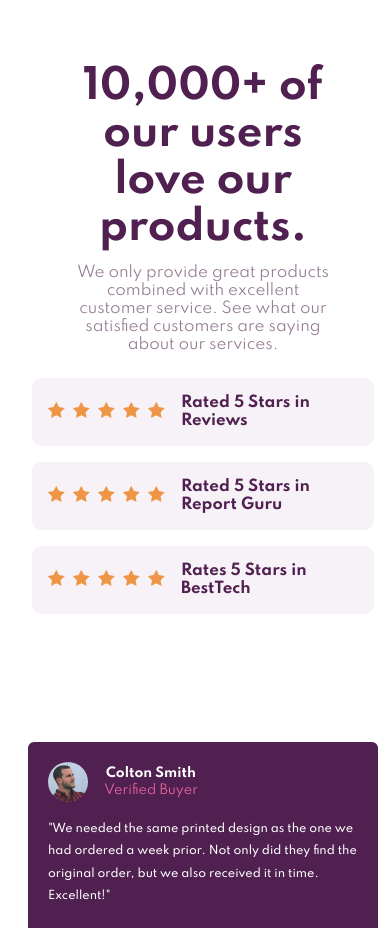
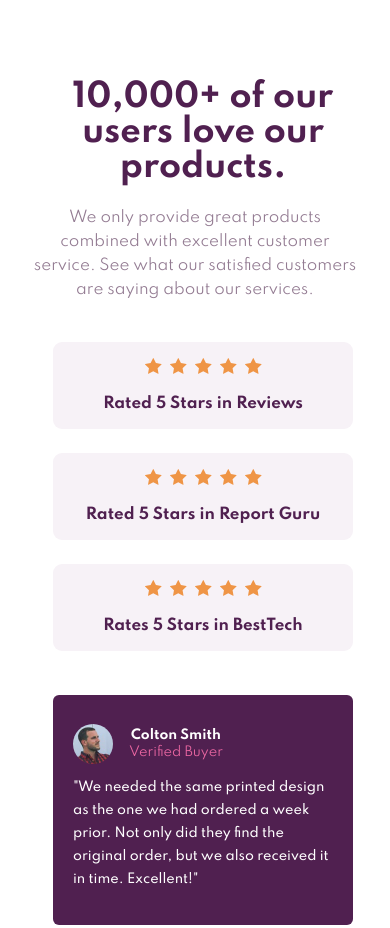
Before and after one commit to AustinThornley/frontendmentor-social-proof, a plain HTML site: page index.html in a window 390 px wide. Shown: the top 928 px of the page. Drawn offline with Linux system fonts and the light colour scheme.

Commit message:
Fixing mobile view

```diff
--- a/style.css
+++ b/style.css
@@ -12,32 +12,37 @@ body {
   font-family: 'Spartan', sans-serif;
   font-size: 15px;
   background: hsl(0, 0%, 100%);
-  margin: 4rem 4rem 4rem 4rem;
+  margin: 8rem 4rem 4rem 0rem;
 }
 
 .header-container {
   display: grid;
   grid-template-columns: 1fr 1fr;
   column-gap: 4rem;
-  margin-bottom: 8rem;
+  margin-bottom: 2.75rem;
+}
+
+.header-info {
+	margin-left: 10.2rem;
 }
 
 .header {
   color: hsl(300, 43%, 22%);
-  font-size: 2.5rem;
-  max-width: 75%;
+  font-size: 2.85rem;
   margin-bottom: 0.75rem;
+	line-height: 1.1;
 }
 
 .header-paragraph {
   color: hsl(303, 10%, 53%);
-  max-width: 75%;
+	line-height: 1.6;
+	margin-right: 1rem;
 }
 
 .header-ratings {
   display: flex;
   flex-direction: column;
-  gap: 1rem;
+  gap: .5rem;
 }
 
 .rating-text {
@@ -53,6 +58,7 @@ body {
   max-width: 450px;
   padding: 1rem;
   border-radius: 9px;
+	margin-top: 1rem;
 }
 
 .box2 {
@@ -77,6 +83,7 @@ body {
   gap: 1.5rem;
   color: #fff;
   margin-bottom: 3rem;
+	margin-left: 3rem;
 }
 
 .testimonial {
@@ -98,8 +105,9 @@ body {
 .testimonial-info {
   display: flex;
   align-items: center;
-  gap: 1rem;
-  margin-bottom: 1rem;
+  gap: 2.25rem;
+  margin-bottom: 2rem;
+	margin-top: .6rem;
 }
 
 .testimonial-info img {
@@ -126,9 +134,9 @@ body {
 
 .testimonial-paragraph {
   color: hsl(0, 0%, 100%);
-  font-size: 0.7rem;
+  font-size: .8rem;
   font-weight: 500;
-  line-height: 2;
+  line-height: 1.8;
 }
 
 .footer {
@@ -145,6 +153,30 @@ body {
   }
 }
 
+@media(max-width: 1200px) {
+	.testimonial {
+		width: 300px;
+	}
+
+	.testimonial-container {
+		margin-left: 10.2rem;
+	}
+
+	.testimonial-info {
+		margin-bottom: .75rem;
+		gap: 1rem;
+	}
+
+	.box2 {
+		margin-left: 2rem;
+	}
+
+	.box3 {
+		margin-left: 4rem;
+	}
+
+}
+
 @media (max-width: 796px) {
   .box2,
   .box3 {
@@ -156,14 +188,25 @@ body {
   }
 }
 
-@media (max-width: 628px) {
+@media (max-width: 1100px) {
   .header-info {
     text-align: center;
     display: flex;
     flex-direction: column;
     align-items: center;
     margin-bottom: 1.5rem;
+		margin-left: auto;
   }
+
+.header {
+	margin-top: 1rem;
+	font-size: 2rem;
+}
+
+.header-paragraph {
+	margin-top: .5rem;
+}
+
   .header-container {
     grid-template-columns: none;
     display: flex;
@@ -175,6 +218,7 @@ body {
   .testimonials-container {
     flex-direction: column;
     gap: 0.75rem;
+		margin-left: auto;
   }
 
   .testimonial {
@@ -185,4 +229,13 @@ body {
   .testimonial3 {
     margin-top: 0;
   }
+
+	.box2, .box3 {
+		margin-left: 0;
+	}
+
+	.box {
+		flex-direction: column;
+		min-width: 300px;
+	}
 }
```
